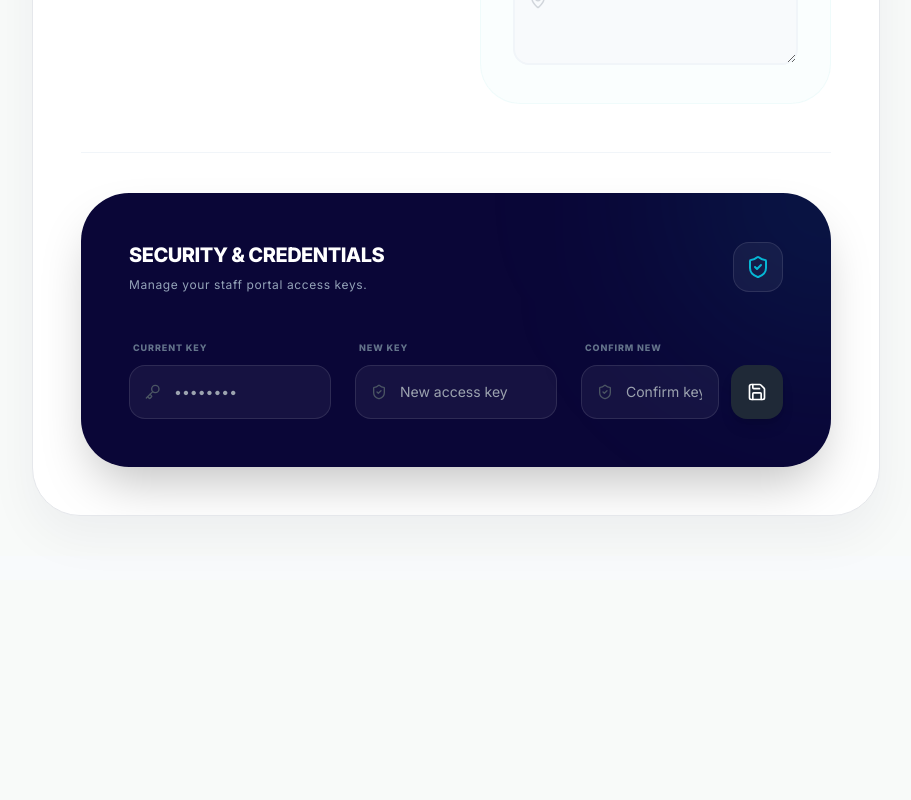
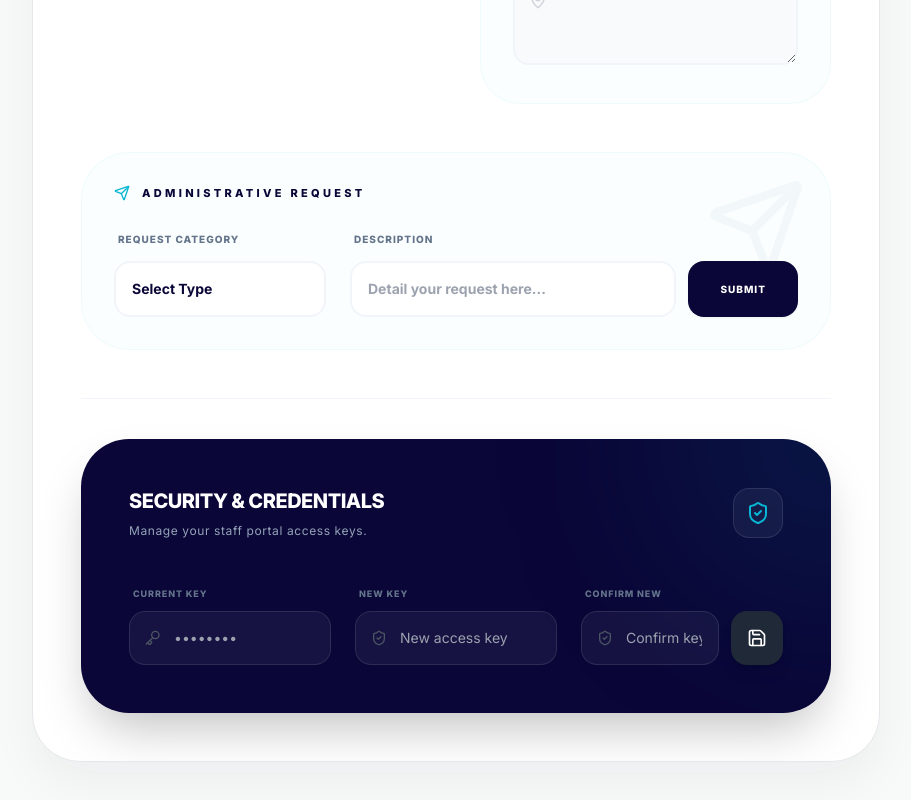
Before and after one commit to DevSpark-LittleSparks/DevSpark-childcare-frontend, a React (Vite) app: page /teacher/profile in a window 1280 px wide. Shown: the part 976-1776 px from the top of the page, without its empty margins (324-1235 px from the left). Before the commit the page ends 1556 px from the top, so only its background shows below. Built offline with nearby package versions, Linux system fonts and the light colour scheme; no server answers.

Commit message:
feat: implement -administrative requests part

```diff
--- a/src/features/auth/ui/LoginForm.tsx
+++ b/src/features/auth/ui/LoginForm.tsx
@@ -96,7 +96,7 @@ export function LoginForm() {
       dispatch(setUser({ uid, email, displayName, photoURL, role }));
 
       // Redirect based on role
-      if (role === 'PARENT') navigate("/parent/children");
+      if (role === 'PARENT') navigate("/parent/dashboard");
       else if (role === 'TEACHER') navigate("/teacher/dashboard");
       else if (role === 'ADMIN') navigate("/admin/dashboard");
       else navigate("/");
--- a/src/pages/parent/ChildViewPage.tsx
+++ b/src/pages/parent/ChildViewPage.tsx
@@ -33,21 +33,21 @@ const ChildViewPage = () => {
   useEffect(() => {
     const fetchChildData = async () => {
       try {
-        const res = await apiClient.get(`/api/v1/auth/parent/child/${studentId}`);
+        const res = await apiClient.get(`/api/v1/parent/child/${studentId}`);
         if (res.data.success) {
           const data = res.data.data;
           setChild({
-            name: data.name,
-            fullName: data.fullName,
-            profileImage: data.profileImage || '',
+            name: data.firstName,
+            fullName: data.firstName + " " + data.lastName,
+            profileImage: data.profilePic || '',
             dob: data.dob,
             gender: data.gender,
             bloodGroup: data.bloodGroup,
-            height: data.height,
-            weight: data.weight,
+            height: data.height ? data.height.toString() : '---',
+            weight: data.weight ? data.weight.toString() : '---',
             address: data.address,
             specialNote: data.specialNote,
-            enrolledDate: data.enrolledDate
+            enrolledDate: data.enrolledDate || '---'
           });
         }
       } catch (err) {
--- a/src/pages/parent/ProfilePage.tsx
+++ b/src/pages/parent/ProfilePage.tsx
@@ -4,8 +4,10 @@ import {
   User, Mail, Phone, MapPin, Baby, Eye, EyeOff, Lock, Heart, ArrowLeft,
   Save, Edit2, Key, CheckCircle2, AlertCircle, Loader2, Camera, Send, ShieldCheck
 } from 'lucide-react';
+import { useAppSelector } from '../../store';
 import { Button } from '../../components/common/Button';
 import { apiClient } from '../../services/axiosInstance';
+import { UserProfile } from '../../types/user.types';
 
 interface ChildSummary {
   childId: string;
@@ -27,8 +29,9 @@ interface ParentProfileData {
   children: ChildSummary[];
 }
 
-const ParentProfilePage: React.FC = () => {
+const ParentProfilePage: React.FC<{ initialUser?: UserProfile }> = () => {
   const navigate = useNavigate();
+  const reduxUser = useAppSelector((state) => state.auth.user);
   const [isEditing, setIsEditing] = useState<boolean>(false);
   const [user, setUser] = useState<ParentProfileData>({
     parentId: '',
@@ -132,18 +135,26 @@ const ParentProfilePage: React.FC = () => {
     }
   };
 
+
   const handleSubmitRequest = async () => {
     if (!requestType || !requestDescription.trim()) {
       setStatusMessage({ type: 'error', text: 'Please fill in all request fields.' });
       return;
     }
+    if (!reduxUser?.uid) return;
+
     setIsSubmittingRequest(true);
-    setTimeout(() => {
-      setIsSubmittingRequest(false);
+    try {
+      await apiClient.post(`/api/v1/notifications/submit-request?userId=${reduxUser.uid}&type=${requestType}`, requestDescription);
       setRequestType("");
       setRequestDescription("");
       setStatusMessage({ type: 'success', text: 'Request submitted to administration.' });
-    }, 1500);
+    } catch (err) {
+      console.error("Failed to submit request:", err);
+      setStatusMessage({ type: 'error', text: 'Failed to submit request.' });
+    } finally {
+      setIsSubmittingRequest(false);
+    }
   };
 
   return (
@@ -365,6 +376,7 @@ const ParentProfilePage: React.FC = () => {
                       value={requestDescription}
                       onChange={(e) => setRequestDescription(e.target.value)}
                       placeholder="Detail your request here..."
+                      autoComplete="off"
                       className="flex-1 p-4 bg-white border-2 border-slate-100 rounded-2xl focus:border-primary-500 outline-none font-bold text-sm text-midnight"
                     />
                     <Button
--- a/src/pages/parent/dashboard/ParentDashboard.tsx
+++ b/src/pages/parent/dashboard/ParentDashboard.tsx
@@ -33,11 +33,9 @@ const ParentDashboard = () => {
 
   const fetchNotifications = async () => {
     if (!reduxUser?.uid) {
-      console.warn("DEBUG: No UID found in reduxUser, skipping fetch.");
       return;
     }
     try {
-      console.log("DEBUG: Fetching notifications for UID:", reduxUser.uid);
       const res = await apiClient.get(`/api/v1/notifications/my-alerts/${reduxUser.uid}?role=PARENT`);
       if (res.data.success) {
         // Map backend isRead to frontend unread for easier logic if desired,
@@ -63,13 +61,11 @@ const ParentDashboard = () => {
   };
 
   const markAsRead = async (id: string) => {
-    console.log("DEBUG: Marking notification as read, ID:", id);
     try {
       await apiClient.put(`/api/v1/notifications/${id}/read?userId=${reduxUser.uid}`);
       setNotifications(prev => prev.map(n =>
         n.id === id ? { ...n, isRead: true } : n
       ));
-      console.log("DEBUG: Successfully marked as read locally and in DB.");
     } catch (err) {
       console.error("Failed to mark as read:", err);
     }
@@ -96,9 +92,9 @@ const ParentDashboard = () => {
           const profile = response.data.data;
           setChildrenCount(profile.children.length);
           setChildren(profile.children.map((c: any) => ({
-            id: c.id,
-            firstName: c.name.split(' ')[0],
-            profileImage: c.profileImage
+            id: c.childId,
+            firstName: c.name ? c.name.split(' ')[0] : 'Child',
+            profileImage: c.profilePic || ''
           })));
         }
       } catch (err) {
--- a/src/pages/teacher/ProfilePage.tsx
+++ b/src/pages/teacher/ProfilePage.tsx
@@ -2,11 +2,13 @@ import React, { useState, ChangeEvent, useEffect, useRef } from 'react';
 import {
   User, Mail, Phone, MapPin, Save, Edit2, ArrowLeft,
   Key, CheckCircle2, AlertCircle, Loader2, Camera, GraduationCap,
-  ShieldCheck, Briefcase
+  ShieldCheck, Briefcase, Send
 } from 'lucide-react';
 import { useNavigate } from 'react-router-dom';
+import { useAppSelector } from '../../store';
 import { Button } from '../../components/common/Button';
 import { apiClient } from '../../services/axiosInstance';
+import { UserProfile } from '../../types/user.types';
 
 interface TeacherProfileData {
   teacherId: string;
@@ -20,8 +22,9 @@ interface TeacherProfileData {
   maxDailyActivities: number;
 }
 
-const TeacherProfilePage: React.FC = () => {
+const TeacherProfilePage: React.FC<{ initialUser?: UserProfile }> = () => {
   const navigate = useNavigate();
+  const reduxUser = useAppSelector((state) => state.auth.user);
   const [isEditing, setIsEditing] = useState<boolean>(false);
   const [user, setUser] = useState<TeacherProfileData>({
     teacherId: '',
@@ -38,6 +41,11 @@ const TeacherProfilePage: React.FC = () => {
   const [statusMessage, setStatusMessage] = useState<{ type: 'success' | 'error', text: string } | null>(null);
   const [passwords, setPasswords] = useState({ current: '', new: '', confirm: '' });
   const [isChangingPassword, setIsChangingPassword] = useState(false);
+
+  // Request form state
+  const [requestType, setRequestType] = useState<string>("");
+  const [requestDescription, setRequestDescription] = useState<string>("");
+  const [isSubmittingRequest, setIsSubmittingRequest] = useState<boolean>(false);
 
   const fileInputRef = useRef<HTMLInputElement>(null);
 
@@ -116,6 +124,28 @@ const TeacherProfilePage: React.FC = () => {
       setStatusMessage({ type: 'error', text: err.response?.data?.message || 'Failed to update password.' });
     } finally {
       setIsChangingPassword(false);
+    }
+  };
+
+
+  const handleSubmitRequest = async () => {
+    if (!requestType || !requestDescription.trim()) {
+      setStatusMessage({ type: 'error', text: 'Please fill in all request fields.' });
+      return;
+    }
+    if (!reduxUser?.uid) return;
+
+    setIsSubmittingRequest(true);
+    try {
+      await apiClient.post(`/api/v1/notifications/submit-request?userId=${reduxUser.uid}&type=${requestType}`, requestDescription);
+      setRequestType("");
+      setRequestDescription("");
+      setStatusMessage({ type: 'success', text: 'Request submitted to administration.' });
+    } catch (err) {
+      console.error("Failed to submit request:", err);
+      setStatusMessage({ type: 'error', text: 'Failed to submit request.' });
+    } finally {
+      setIsSubmittingRequest(false);
     }
   };
 
@@ -258,6 +288,53 @@ const TeacherProfilePage: React.FC = () => {
               </div>
             </div>
 
+            <div className="bg-sidebar-bg/20 rounded-[3rem] p-8 border border-sidebar-bg/50 overflow-hidden relative">
+              <div className="absolute top-0 right-0 p-6 opacity-[0.03]">
+                <Send size={100} className="text-primary-900" />
+              </div>
+              <h3 className="text-[11px] font-black text-midnight mb-6 flex items-center gap-3 uppercase tracking-[0.3em] relative z-10">
+                <Send size={16} className="text-primary-500" />
+                Administrative Request
+              </h3>
+              <div className="grid grid-cols-1 md:grid-cols-3 gap-6 relative z-10">
+                <div className="space-y-3">
+                  <label className="text-[10px] font-black text-slate-500 uppercase tracking-widest ml-1">Request Category</label>
+                  <select
+                    value={requestType}
+                    onChange={(e) => setRequestType(e.target.value)}
+                    className="w-full p-4 bg-white border-2 border-slate-100 rounded-2xl focus:border-primary-500 outline-none font-bold text-sm text-midnight appearance-none"
+                  >
+                    <option value="">Select Type</option>
+                    <option value="leave-request">Leave Request</option>
+                    <option value="material-request">Classroom Materials</option>
+                    <option value="incident-report">Incident Report</option>
+                    <option value="schedule-change">Schedule Change</option>
+                    <option value="other">Other</option>
+                  </select>
+                </div>
+                <div className="md:col-span-2 space-y-3">
+                  <label className="text-[10px] font-black text-slate-500 uppercase tracking-widest ml-1">Description</label>
+                  <div className="flex gap-3">
+                    <input
+                      type="text"
+                      value={requestDescription}
+                      onChange={(e) => setRequestDescription(e.target.value)}
+                      placeholder="Detail your request here..."
+                      autoComplete="off"
+                      className="flex-1 p-4 bg-white border-2 border-slate-100 rounded-2xl focus:border-primary-500 outline-none font-bold text-sm text-midnight"
+                    />
+                    <Button
+                      onClick={handleSubmitRequest}
+                      disabled={isSubmittingRequest}
+                      className="bg-midnight hover:bg-black text-white px-8 rounded-2xl font-black text-[10px] tracking-widest py-4"
+                    >
+                      {isSubmittingRequest ? <Loader2 className="animate-spin" size={16} /> : "SUBMIT"}
+                    </Button>
+                  </div>
+                </div>
+              </div>
+            </div>
+
             <div className="pt-10 border-t border-slate-100">
               <div className="bg-midnight rounded-[3rem] p-8 md:p-12 shadow-2xl relative overflow-hidden">
                 <div className="absolute top-0 right-0 w-80 h-80 bg-primary-500/10 rounded-full blur-[100px] -mr-40 -mt-40"></div>
```
Also changed, not shown: src/pages/admin/AdminDashboard.tsx (+77 -16 lines).
